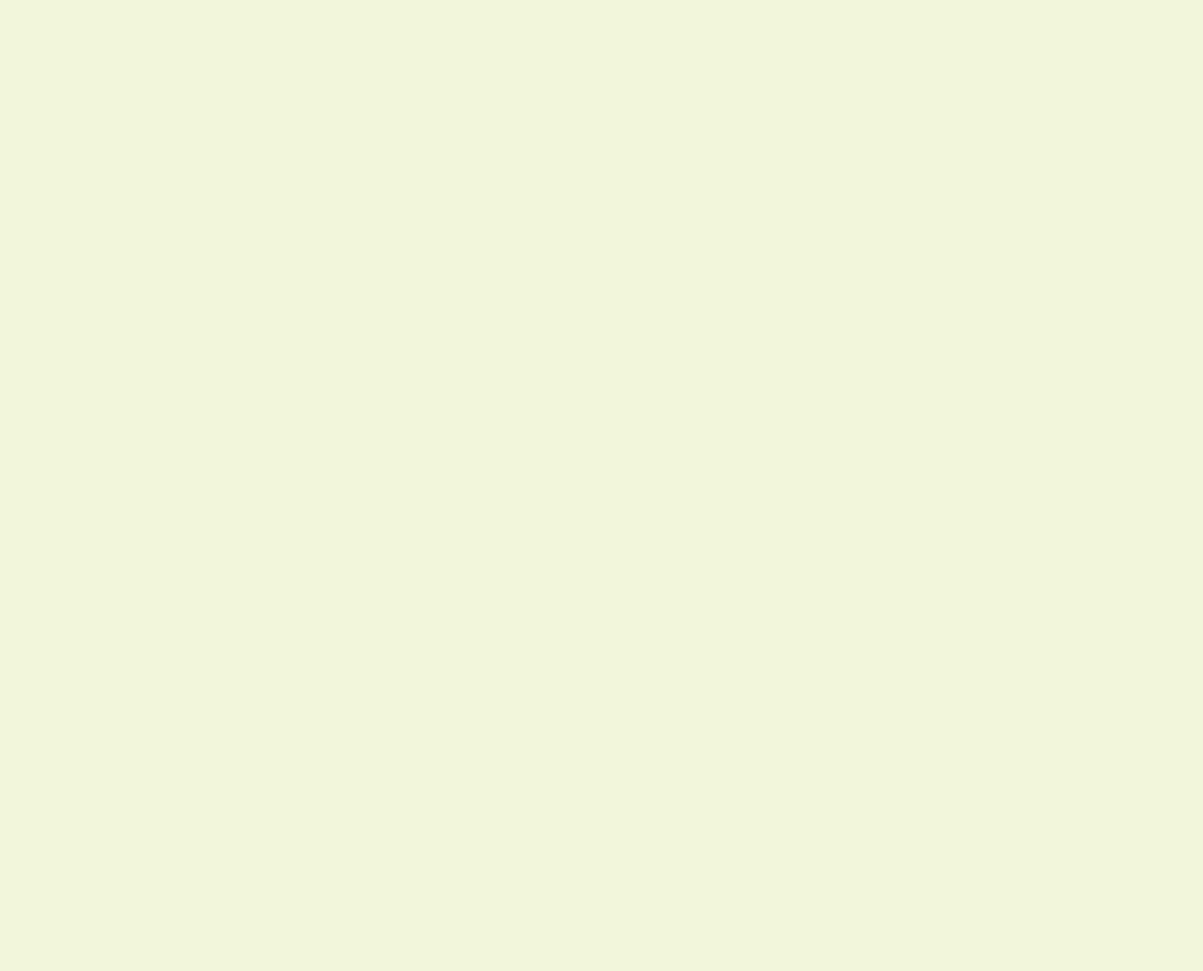
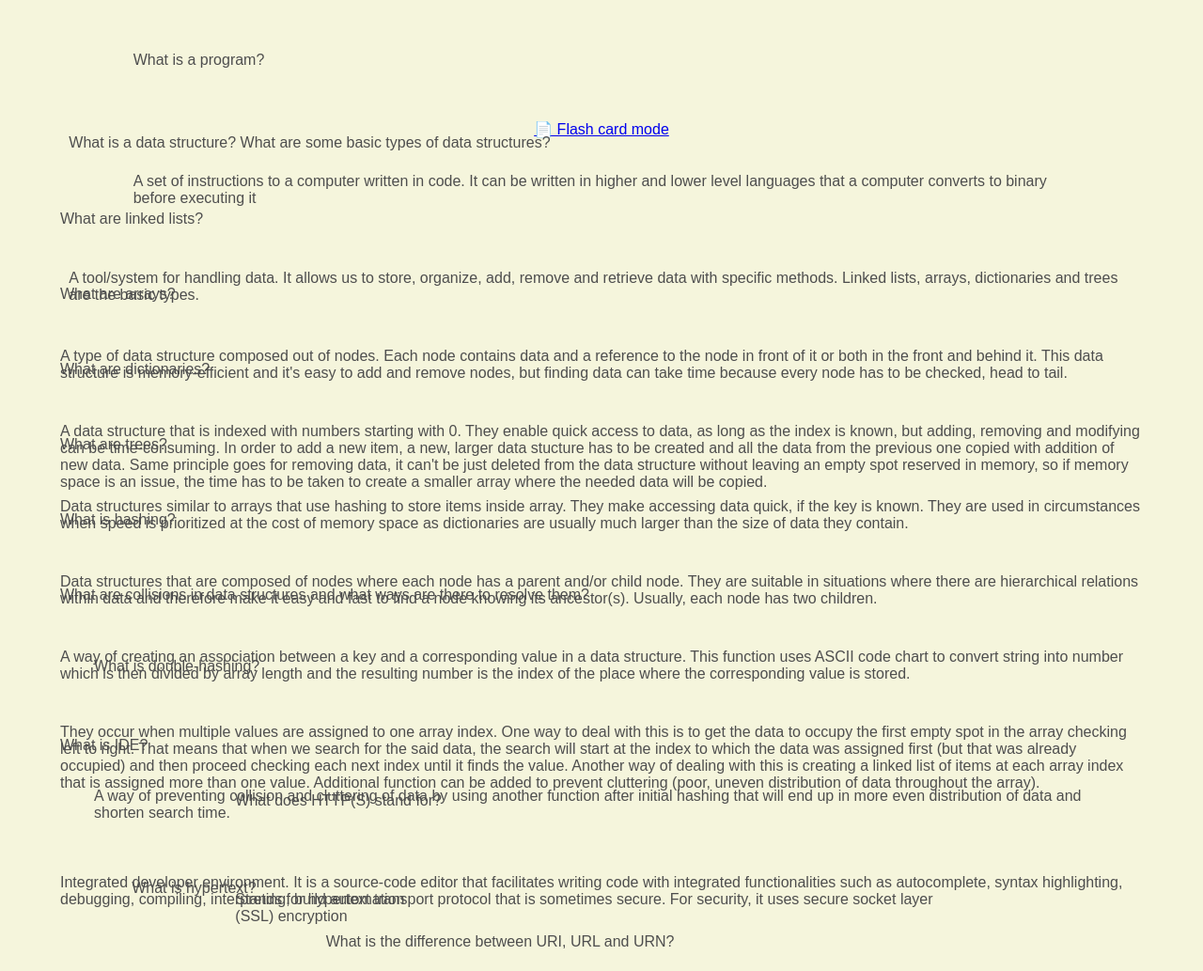
Before and after one commit to Marija-Kov/technical-questions, a website: page src/all-cards.html in a window 1280 px wide. Shown: the top 1033 px of the page at 94% size. Before the commit the page ends 800 px from the top, so only its background shows below. Drawn offline with Linux system fonts and the light colour scheme; files that its build step writes are made by us from their sources.

Commit message:
allCards.js

```diff
--- a/src/all-cards.html
+++ b/src/all-cards.html
@@ -8,7 +8,7 @@
     <link rel="stylesheet" href="/public/css/technical.css">
 </head>
 <body>
-
+    <a class="see-all" href="technical.html">📄 Flash card mode</a>
 
 <script src="/src/script/allCards.js"></script>
 </body>
--- a/src/script/allCards.js
+++ b/src/script/allCards.js
@@ -5,15 +5,35 @@
 
 fetch('data.json').then(response => response.json())
    .then(data => spreadCards(data))
+   .then(topCard)
    .catch(err => console.log(`There's an error! ${err}`))
-
 
 
    async function spreadCards(data){
        for(let i = 0; i < data.length; ++i){
          let card = document.createElement('div');
+         let question = document.createElement("p");
+         let answer = document.createElement("p");
+         question.innerText = `${data[i].q}`;
+         question.style = 'padding: 5%';
+         answer.innerText = `${data[i].a}`;
+         answer.style = "padding: 5%";
          card.classList.add('card-stack');
-         card.setAttribute('style', `z-index: ${i}; position: absolute; top: calc(${i}*10%)`)
+         card.setAttribute('style', `z-index: ${i}; position: absolute; top: calc(${i}*10%); background-position-x: ${Math.round(Math.random() * 100)}%`)
          document.body.appendChild(card)
+         card.appendChild(question);
+         card.appendChild(answer);
+
        }
    }
+
+   async function topCard(){
+       let cards = document.querySelectorAll('.card-stack');
+          cards.forEach(c => {
+               c.addEventListener('click', () => {
+                   console.log(getComputedStyle(c))
+                   c.style = `z-index: ${cards.length}; position: absolute`
+               })
+           })
+
+   }
```
Also changed, not shown: src/script/technical.js (+7 -7 lines), src/sass/_seeAll.scss (line endings or trailing spaces).
